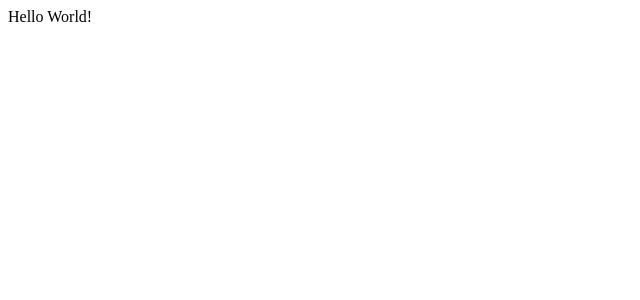
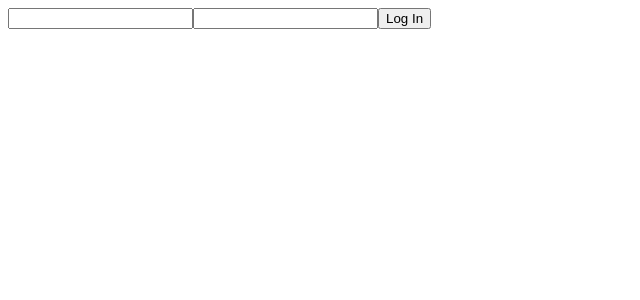
Before and after one commit to RuslanKabachok/Company-dashboard-app, a React (Vite) app: page /signin in a window 1280 px wide. Shown: the top 300 px of the page, without its empty margins (0-640 px from the left). Built offline with nearby package versions, Linux system fonts and the light colour scheme.

Commit message:
set up a project

```diff
--- a/package.json
+++ b/package.json
@@ -11,7 +11,8 @@
   },
   "dependencies": {
     "react": "^19.1.0",
-    "react-dom": "^19.1.0"
+    "react-dom": "^19.1.0",
+    "react-router-dom": "^7.6.2"
   },
   "devDependencies": {
     "@eslint/js": "^9.25.0",
--- a/src/App.jsx
+++ b/src/App.jsx
@@ -1,12 +1,16 @@
-import './App.css'
+import { BrowserRouter, Routes, Route } from 'react-router-dom';
+import SignUp from './pages/SignUp';
+import SignIn from './pages/SignIn';
 
 function App() {
-
   return (
-    <>
-      <div> Hello World!</div>
-    </>
-  )
+    <BrowserRouter>
+      <Routes>
+        <Route path="/signin" element={<SignIn />} />
+        <Route path="/signup" element={<SignUp />} />
+      </Routes>
+    </BrowserRouter>
+  );
 }
 
-export default App
+export default App;
--- /dev/null
+++ b/src/pages/SignIn.jsx
@@ -0,0 +1,9 @@
+export default function SignIn() {
+    return (
+        <div>
+            <input type="text" />
+            <input type="text" />
+            <button>Log In</button>
+        </div>
+    );
+}
--- /dev/null
+++ b/src/pages/SignUp.jsx
@@ -0,0 +1,9 @@
+export default function SignUp() {
+    return (
+        <div>
+            <input type="text" />
+            <input type="text" />
+            <button>Sign In</button>
+        </div>
+    );
+}
```
Also changed, not shown: src/pages/SignIn.module.css (added), src/pages/SignUp.module.css (added), 1 other file (tests, documents, lock files or other folders).
